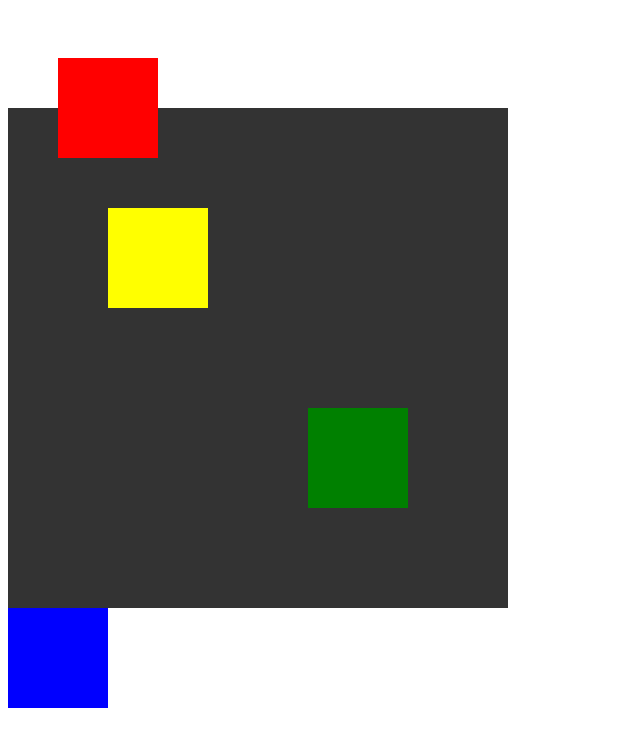
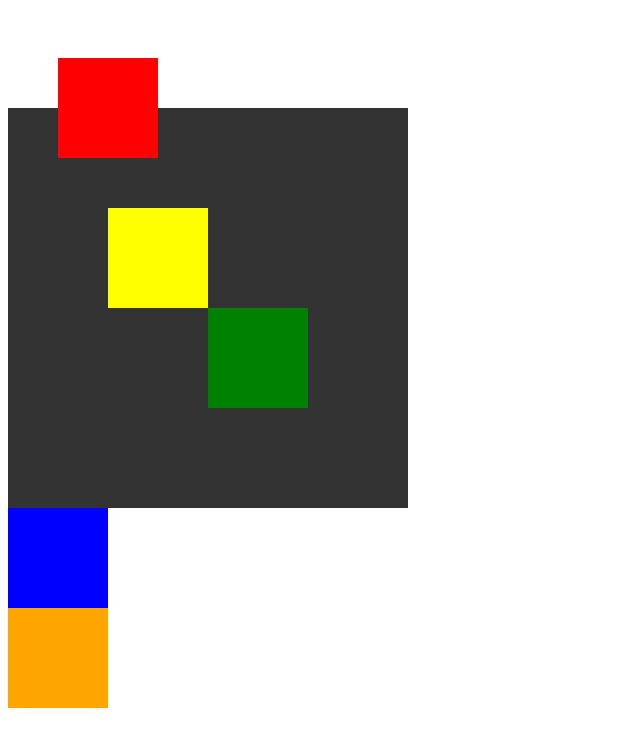
Before and after one commit to leandrofahur/modern-css-and-html, a plain HTML site: page css-sandbox/11_position.html in a window 1280 px wide. Shown: the top 746 px of the page, without its empty margins (0-640 px from the left). Drawn offline with Linux system fonts and the light colour scheme.

Commit message:
css sandbox - absolute and relative positioning

```diff
--- a/css-sandbox/11_position.html
+++ b/css-sandbox/11_position.html
@@ -6,50 +6,42 @@
   <meta http-equiv="X-UA-Compatible" content="ie=edge">
   <title>CSS Positioning</title>
   <style>
-    body {
-      height: 4000px;
-    }
-
     .box {
       width: 100px;
       height: 100px;
     }
 
     .container {
+      width: 400px;
+      height: 400px;
+      background-color: #333;
       position: relative;
-      width: 500px;
-      height: 500px;
-      background: #333;
+      z-index: -1;
     }
 
     #box-1 {
+      background-color: red;
       position: relative;
       top: 50px;
       left: 50px;
-      z-index: 1;
-      background: red;
     }
     #box-2 {
       position: absolute;
+      background-color: yellow;
       top: 100px;
       left: 100px;
-      background: yellow;
     }
     #box-3 {
+      background-color: green;
       position: absolute;
       bottom: 100px;
       right: 100px;
-      background: green;
     }
     #box-4 {
-      position: fixed;
-      background: blue;
+      background-color: blue;
     }
     #box-5 {
-      position: sticky;
-      top: 0;
-      background: orange;
-      z-index: -1;
+      background-color: orange;
     }
   </style>
 </head>
```
